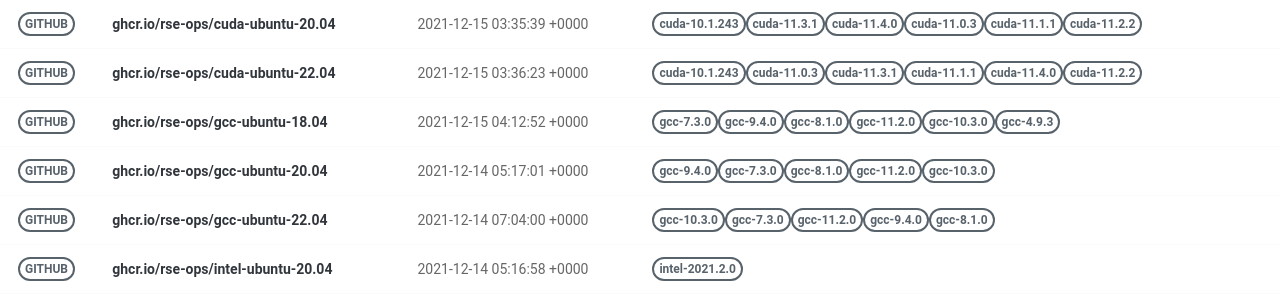
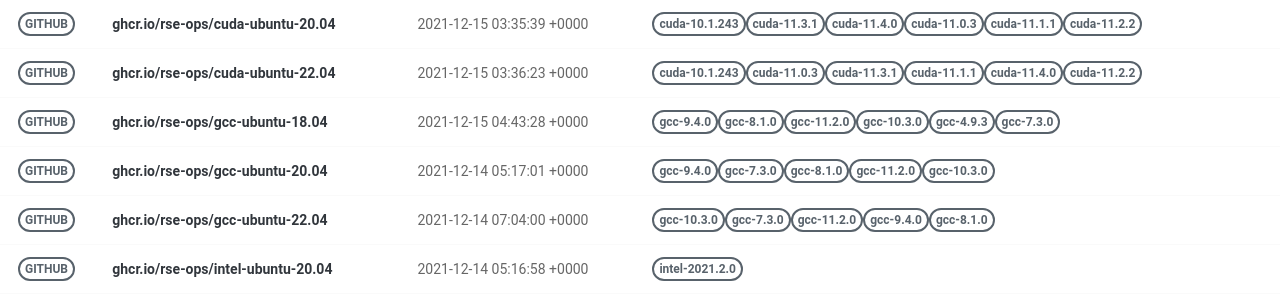
Before and after one commit to rse-ops/docker-images, a Jekyll site: the page built from pages/index.md, in a window 1280 px wide. Shown: the part 277-577 px from the top of the page. Built offline with Jekyll 4.4.1, drawn with Linux system fonts in a browser that asks for light colours; nearby versions of some CDN libraries.

Commit message:
Automated push to update library 2021-12-15

```diff
--- a/_library/ghcr.io-rse-ops-gcc-ubuntu-18.04.md
+++ b/_library/ghcr.io-rse-ops-gcc-ubuntu-18.04.md
@@ -1,14 +1,11 @@
 ---
 layout: container
 name: ghcr.io/rse-ops/gcc-ubuntu-18.04
-updated_at: 2021-12-15 04:12:52.523994
+updated_at: 2021-12-15 04:43:28.008100
 
 
 container_url: https://github.com/orgs/rse-ops/packages/container/package/gcc-ubuntu-18.04
 versions:
- - tag: gcc-7.3.0
-   dockerfile: https://github.com/rse-ops/docker-images/blob/main/ubuntu/gcc/Dockerfile
-   manifest: https://crane.ggcr.dev/manifest/ghcr.io/rse-ops/gcc-ubuntu-18.04:gcc-7.3.0
  - tag: gcc-9.4.0
    dockerfile: https://github.com/rse-ops/docker-images/blob/main/ubuntu/gcc/Dockerfile
    manifest: https://crane.ggcr.dev/manifest/ghcr.io/rse-ops/gcc-ubuntu-18.04:gcc-9.4.0
```
Also changed, not shown: other parts of _library/ghcr.io-rse-ops-gcc-ubuntu-18.04.md (+3 -0 lines).
